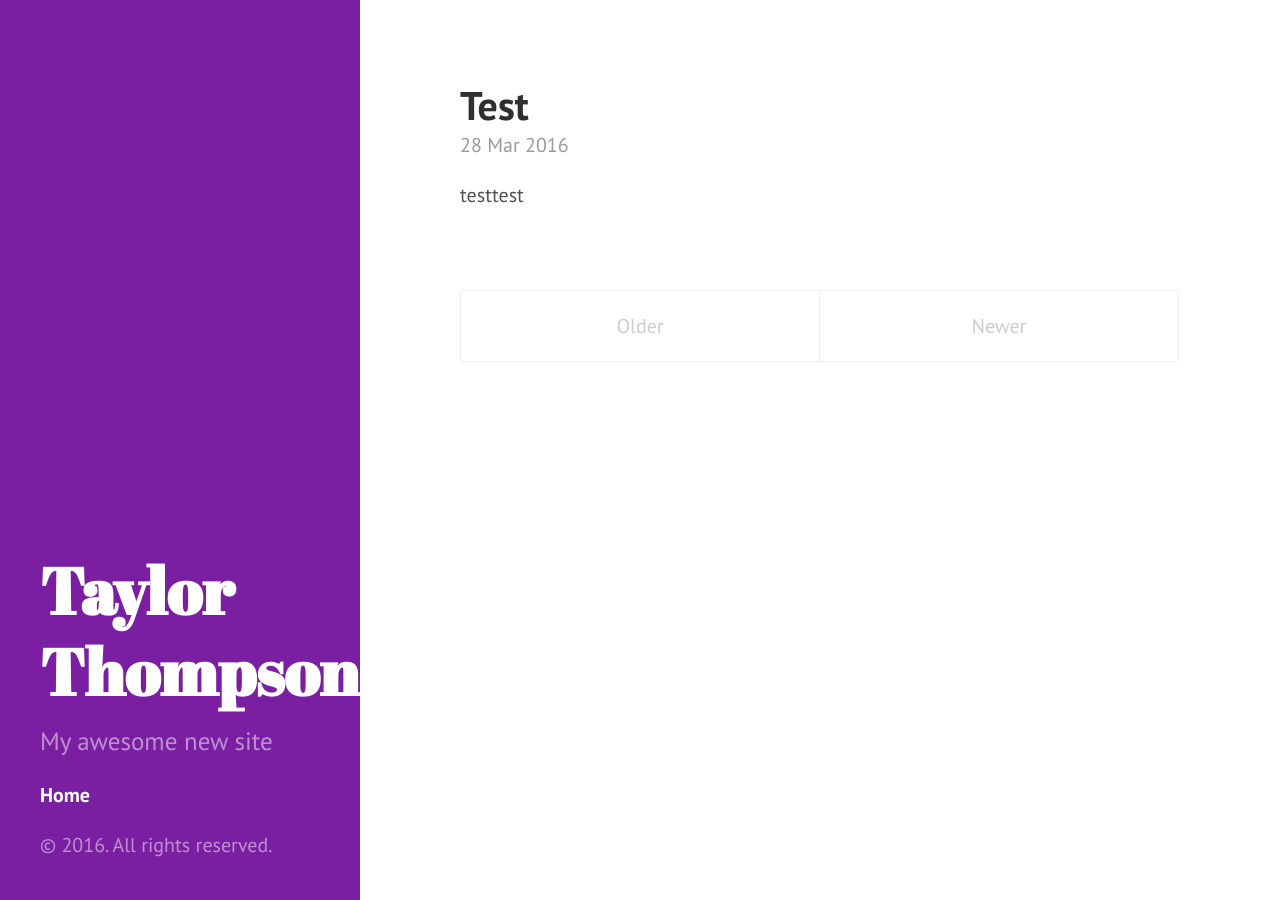
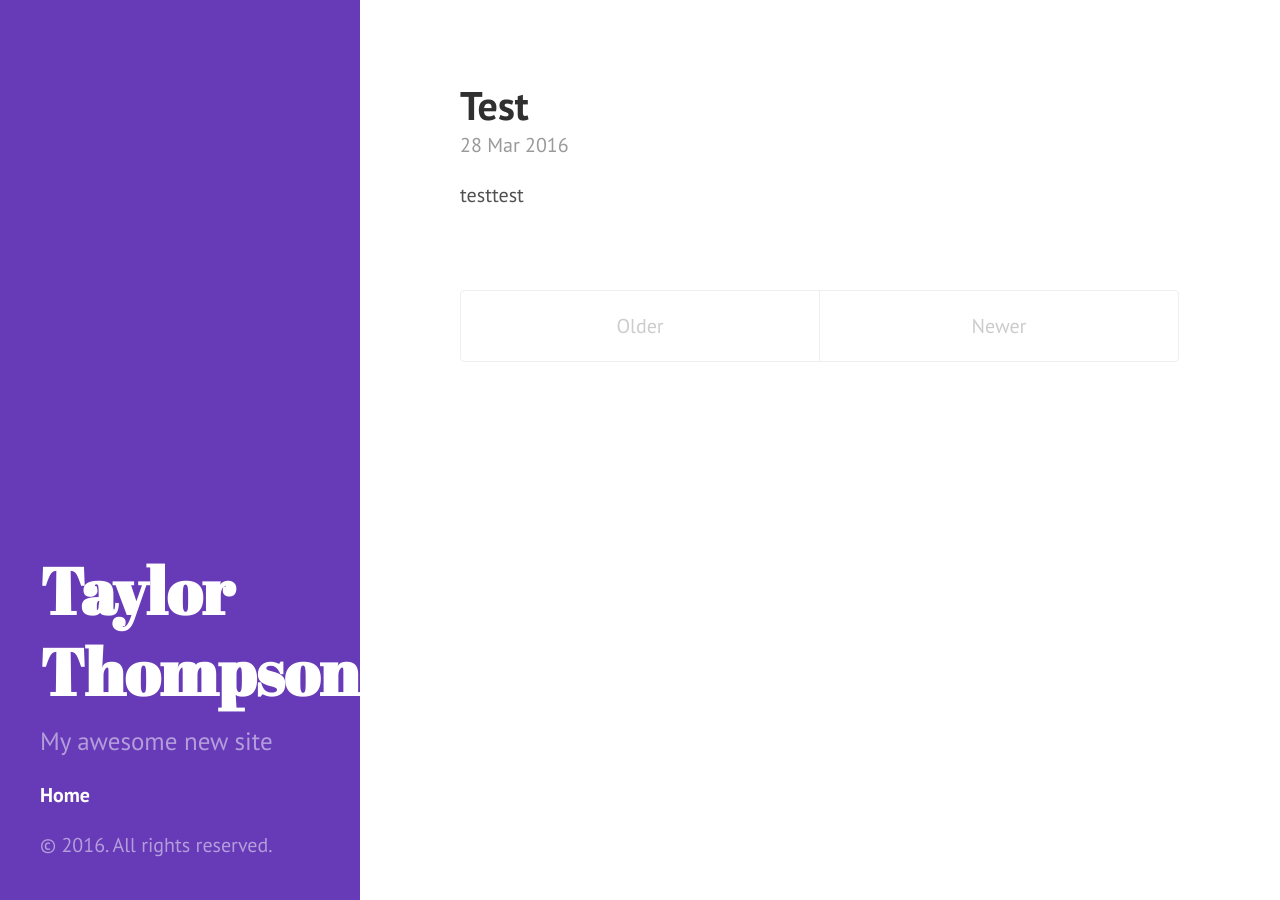
Before and after one commit to tayl0rt/tayl0rt.github.io, a Jekyll site: the page built from index.html, in a window 1280 px wide. Built offline with Jekyll 4.4.1, drawn with Linux system fonts in a browser that asks for light colours; the list of posts is cut into pages by our own code.

Commit message:
Update hyde.css

```diff
--- a/public/css/hyde.css
+++ b/public/css/hyde.css
@@ -57,7 +57,7 @@ html {
   text-align: center;
   padding: 2rem 1rem;
   color: rgba(255,255,255,.5);
-  background-color: #7B1FA2;
+  background-color: #673AB7;
 }
 @media (min-width: 48rem) {
   .sidebar {
```
